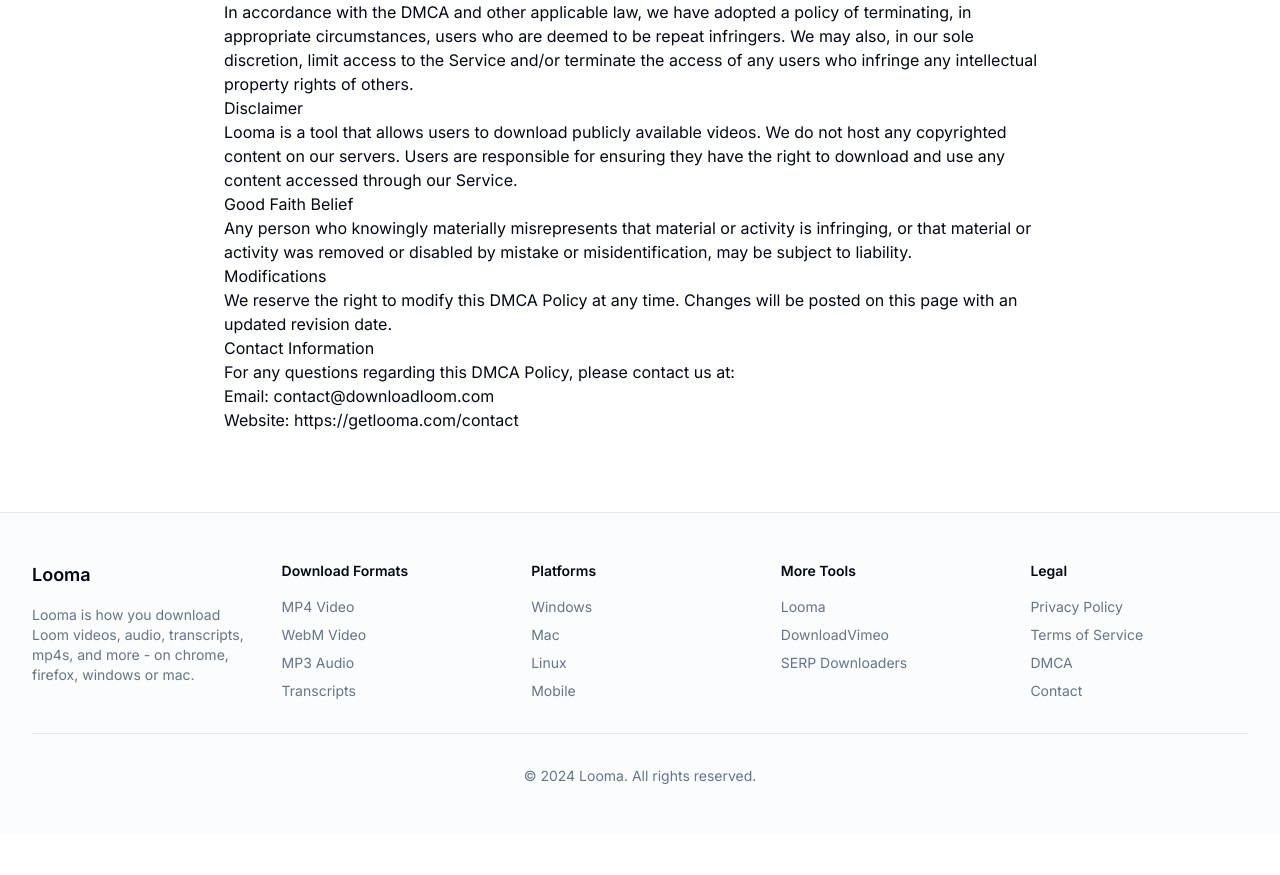
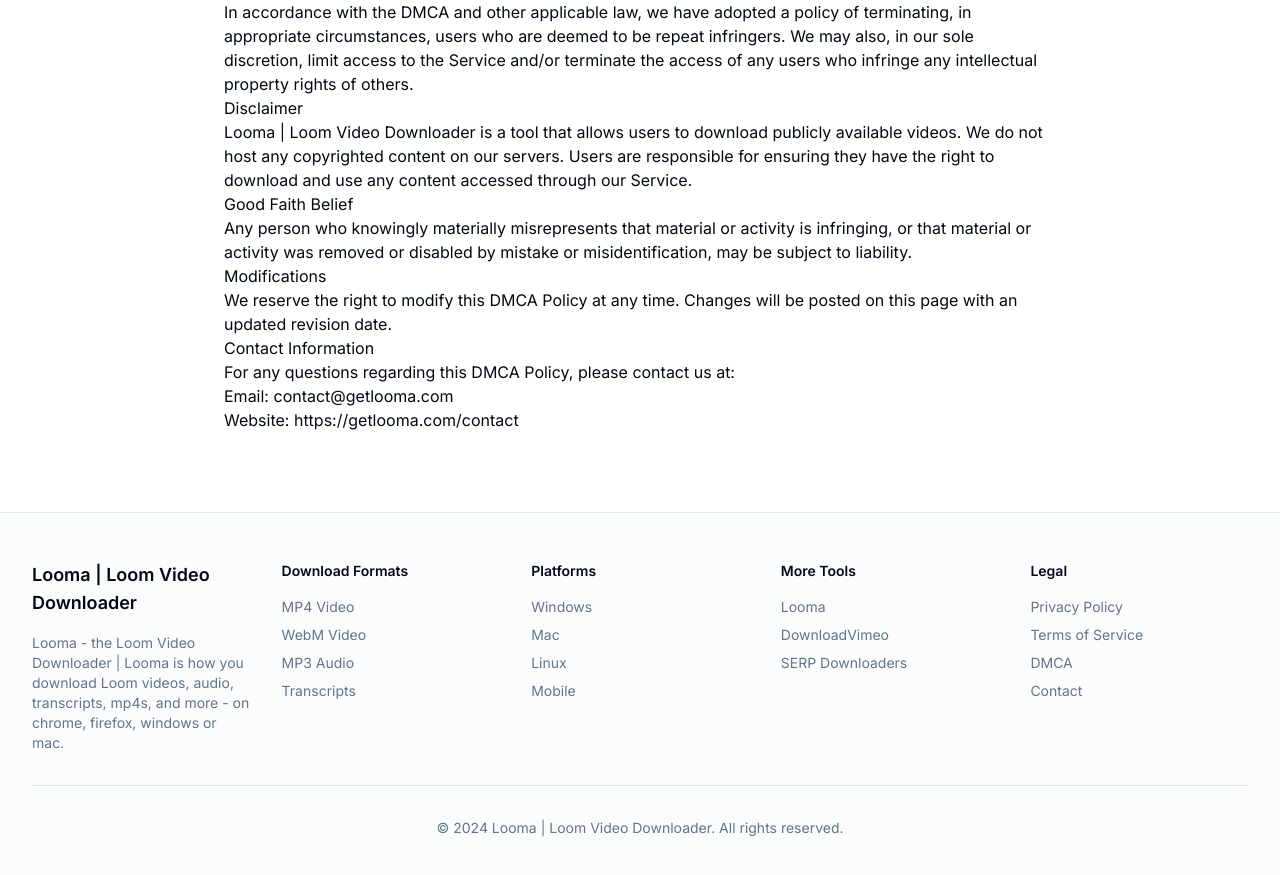
Before and after one commit to serpcompany/getlooma.com, a Next.js app: page /dmca in a window 1280 px wide. Shown: the part 1285-2160 px from the top of the page. Before the commit the page ends 2119 px from the top, so only its background shows below. Built offline with nearby package versions, Linux system fonts and the light colour scheme.

Commit message:
[hotkey]

```diff
--- a/site.config.ts
+++ b/site.config.ts
@@ -1,14 +1,14 @@
 export const siteConfig = {
-  name: "Looma",
+  name: "Looma | Loom Video Downloader",
   url: "https://getlooma.com",
-  description: "Looma is how you download Loom videos, audio, transcripts, mp4s, and more - on chrome, firefox, windows or mac.",
-  title: "Looma - Online Tools for Downloading loom Videos, Audio, Transcripts & More",
+  description: "Looma - the Loom Video Downloader | Looma is how you download Loom videos, audio, transcripts, mp4s, and more - on chrome, firefox, windows or mac.",
+  title: "Looma - the Loom Video Downloader | Online Tools for Downloading loom Videos, Audio, Transcripts & More",
   author: {
     name: "Mr Video Downloader",
-    email: "contact@downloadloom.com",
+    email: "contact@getlooma.com",
   },
   social: {
-    youtube: "https://youtube.com/",
+    youtube: "https://youtube.com/@serpapps",
     twitter: "https://twitter.com/",
   },
   categories: [
```
